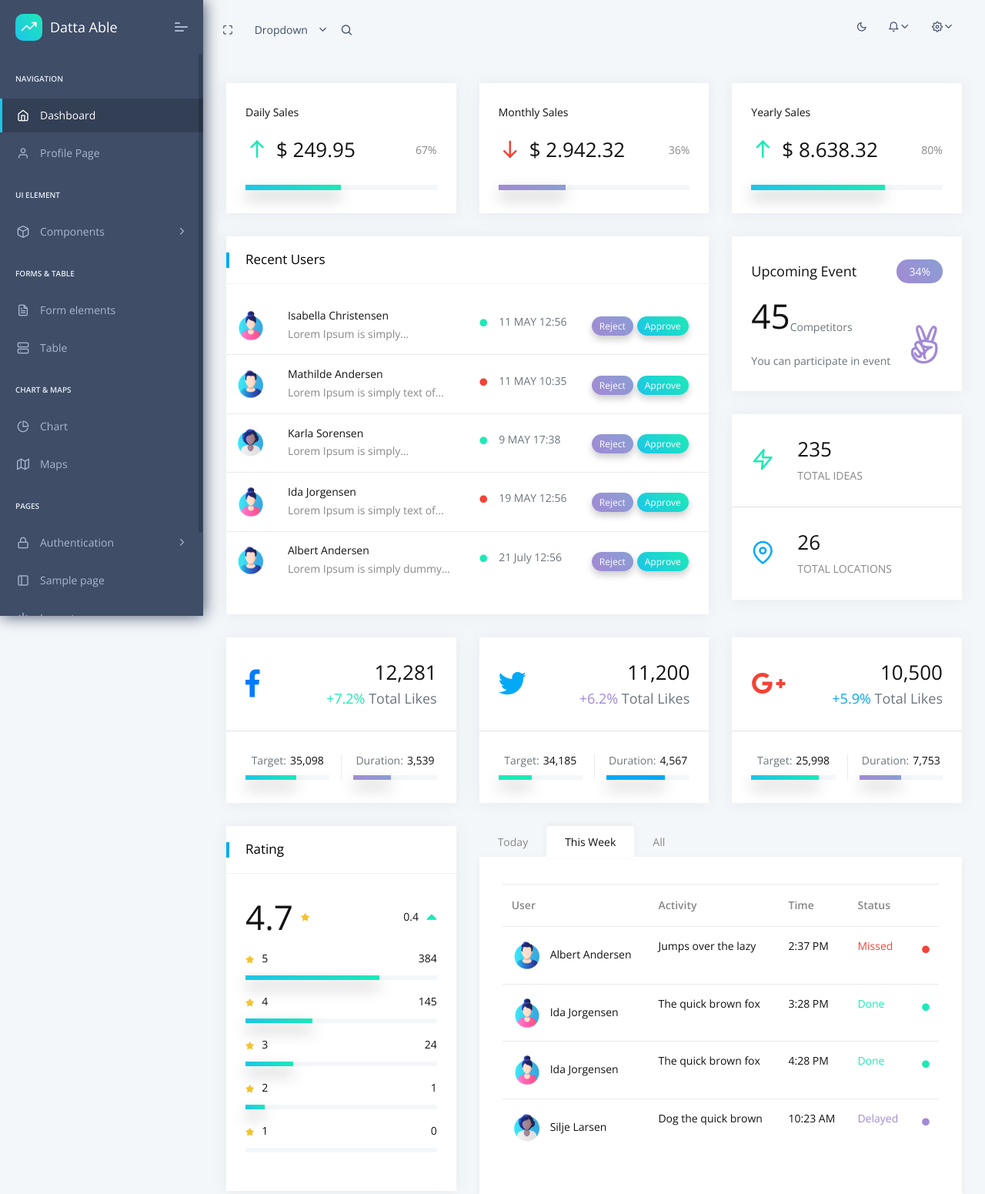
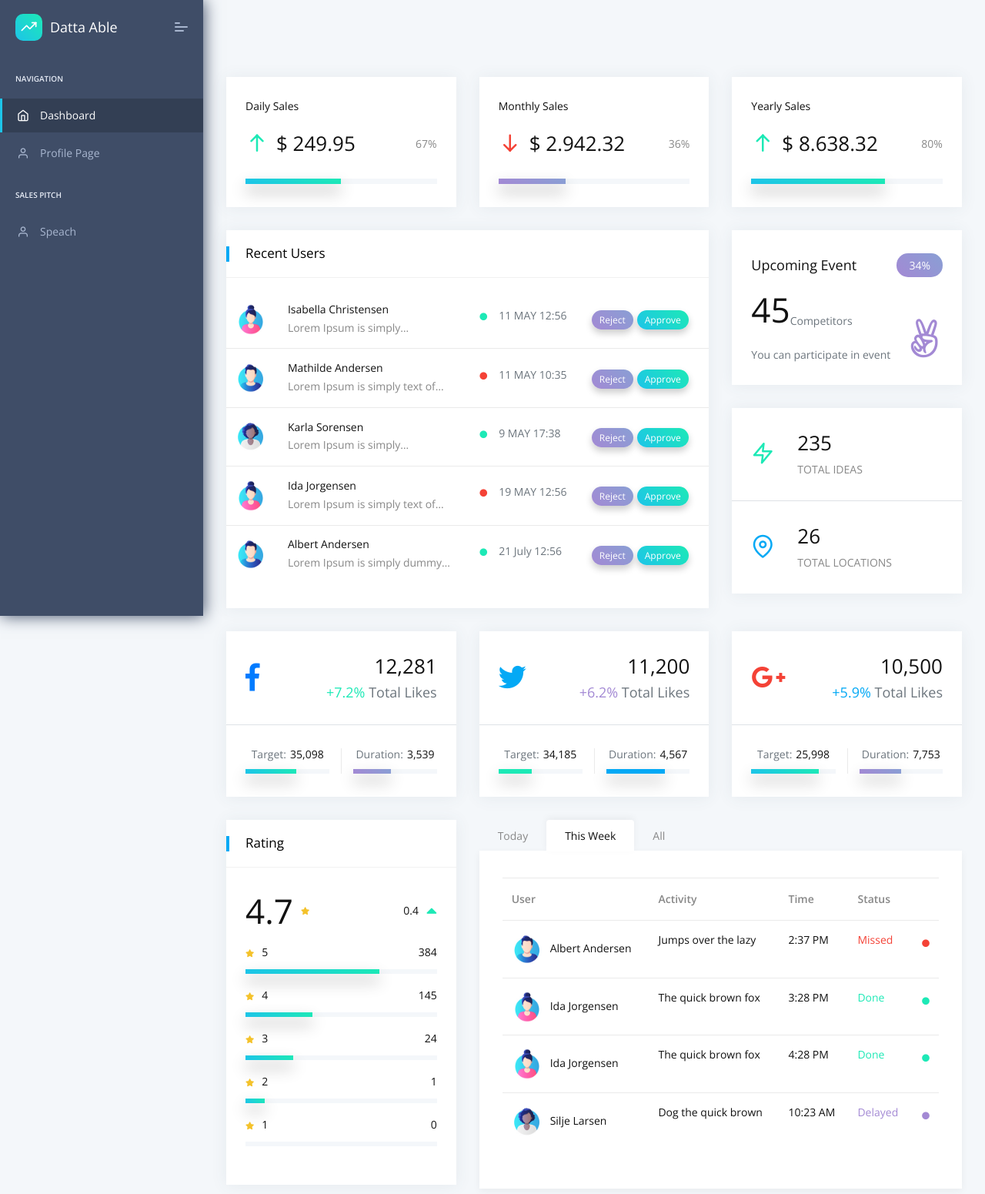
Before and after one commit to GeorgiiKrikun/django-sales-peach, a Django app: page / in a window 1280 px wide. Shown: the top 1551 px of the page at 77% size. Run offline with Django 3.2, Linux system fonts and the light colour scheme; the visitor is signed in with stand-in values (Sample User, id 1); some libraries are stand-ins or nearby versions.

Commit message:
Basic cleanup

```diff
--- a/apps/home/urls.py
+++ b/apps/home/urls.py
@@ -6,12 +6,17 @@ Copyright (c) 2019 - present AppSeed.us
 from django.urls import path, re_path
 from apps.home import views
 
+app_name = "home"
+
 urlpatterns = [
 
     # The home page
     path('', views.index, name='home'),
+    path('profile', views.profile, name='profile'),
+    path('speach', views.speach, name='speach'),
+    path('get_speach', views.get_speach, name='get_speach'),
 
     # Matches any html file
-    re_path(r'^.*\.*', views.pages, name='pages'),
+    # re_path(r'^.*\.*', views.pages, name='pages'),
 
 ]
--- a/apps/home/views.py
+++ b/apps/home/views.py
@@ -17,10 +17,34 @@ def index(request):
     html_template = loader.get_template('home/index.html')
     return HttpResponse(html_template.render(context, request))
 
+@login_required(login_url="/login/")
+def profile(request):
+    context = {'segment': 'profile'}
+
+    html_template = loader.get_template('home/profile.html')
+    return HttpResponse(html_template.render(context, request))
+
+@login_required(login_url="/login/")
+def speach(request):
+    context = {'segment': 'speach'}
+
+    html_template = loader.get_template('home/speach.html')
+    return HttpResponse(html_template.render(context, request))
+
+@login_required(login_url="/login/")
+def get_speach(request):
+    if request.method == 'POST':
+        print("POST " + str(request.POST['AboutInput']))
+
+    # Always return an HttpResponseRedirect after successfully dealing
+    # with POST data. This prevents data from being posted twice if a
+    # user hits the Back button.
+    return HttpResponseRedirect(reverse('home:speach', args=()))
 
 @login_required(login_url="/login/")
 def pages(request):
     context = {}
+
     # All resource paths end in .html.
     # Pick out the html file name from the url. And load that template.
     try:
--- a/apps/templates/includes/navigation.html
+++ b/apps/templates/includes/navigation.html
@@ -13,7 +13,7 @@
         <i class="feather icon-more-horizontal"></i>
     </a>
     <div class="collapse navbar-collapse">
-        <ul class="navbar-nav mr-auto">
+        {% comment %} <ul class="navbar-nav mr-auto">
             <li><a href="javascript:" class="full-screen" onclick="javascript:toggleFullScreen()"><i
                     class="feather icon-maximize"></i></a></li>
             <li class="nav-item dropdown">
@@ -37,8 +37,8 @@
                     </div>
                 </div>
             </li>
-        </ul>
-        <ul class="navbar-nav ml-auto">
+        </ul> {% endcomment %}
+        {% comment %} <ul class="navbar-nav ml-auto">
             <li>
                 <label>
                     <i class="icon feather icon-sun" id="theme-indicator"></i>
@@ -128,7 +128,7 @@
                         </ul>
                     </div>
                 </div>
-            </li>
+            </li> {% endcomment %}
         </ul>
     </div>
 </header>
--- a/apps/templates/includes/sidebar.html
+++ b/apps/templates/includes/sidebar.html
@@ -22,11 +22,11 @@
                 </li>
                 <li data-username="Profile Page"
                     class="nav-item {% if 'profile' in segment %} active {% endif %}">
-                    <a href="/profile.html" class="nav-link">
+                    <a href="{% url 'home:profile' %} " class="nav-link">
                         <span class="pcoded-micon"><i class="feather icon-user"></i></span>
                             <span class="pcoded-mtext">Profile Page</span></a>
                 </li>
-                <li class="nav-item pcoded-menu-caption">
+                {% comment %} <li class="nav-item pcoded-menu-caption">
                     <label>UI Element</label>
                 </li>
                 <li data-username="basic components Button Alert Badges breadcrumb Paggination progress Tooltip popovers Carousel Cards Collapse Tabs pills Modal Grid System Typography Extra Shadows Embeds"
@@ -45,8 +45,20 @@
                         <li class=""><a href="/icon-feather.html" class="">Feather<span
                                 class="pcoded-badge label label-danger">NEW</span></a></li>
                     </ul>
+                </li> {% endcomment %}
+                <li class="nav-item pcoded-menu-caption">
+                    <label>Sales pitch</label>
                 </li>
-                <li class="nav-item pcoded-menu-caption">
+
+                <li data-username="Speach"
+                    class="nav-item {% if 'speach' in segment %} active {% endif %}">
+                <a href="{% url 'home:speach' %}" class="nav-link">
+                    <span class="pcoded-micon"><i class="feather icon-user"></i></span>
+                        <span class="pcoded-mtext">Speach</span></a>
+                </li>
+
+
+                {% comment %} <li class="nav-item pcoded-menu-caption">
                     <label>Forms & table</label>
                 </li>
                 <li data-username="form elements advance componant validation masking wizard picker select"
@@ -105,7 +117,7 @@
                         </span>
                         <span class="pcoded-mtext">Support</span>
                     </a>
-                </li>
+                </li>                 {% endcomment %}
             </ul>
         </div>
     </div>
--- a/apps/templates/layouts/base.html
+++ b/apps/templates/layouts/base.html
@@ -50,7 +50,6 @@
 
     {% include 'includes/navigation.html' %}
 
-
     {% block content %}{% endblock content %}
 
     {% include 'includes/scripts.html' %}
```
Also changed, not shown: apps/templates/home/speach.html (added, +31 -0 lines), apps/templates/home/speach_result.html (added).
